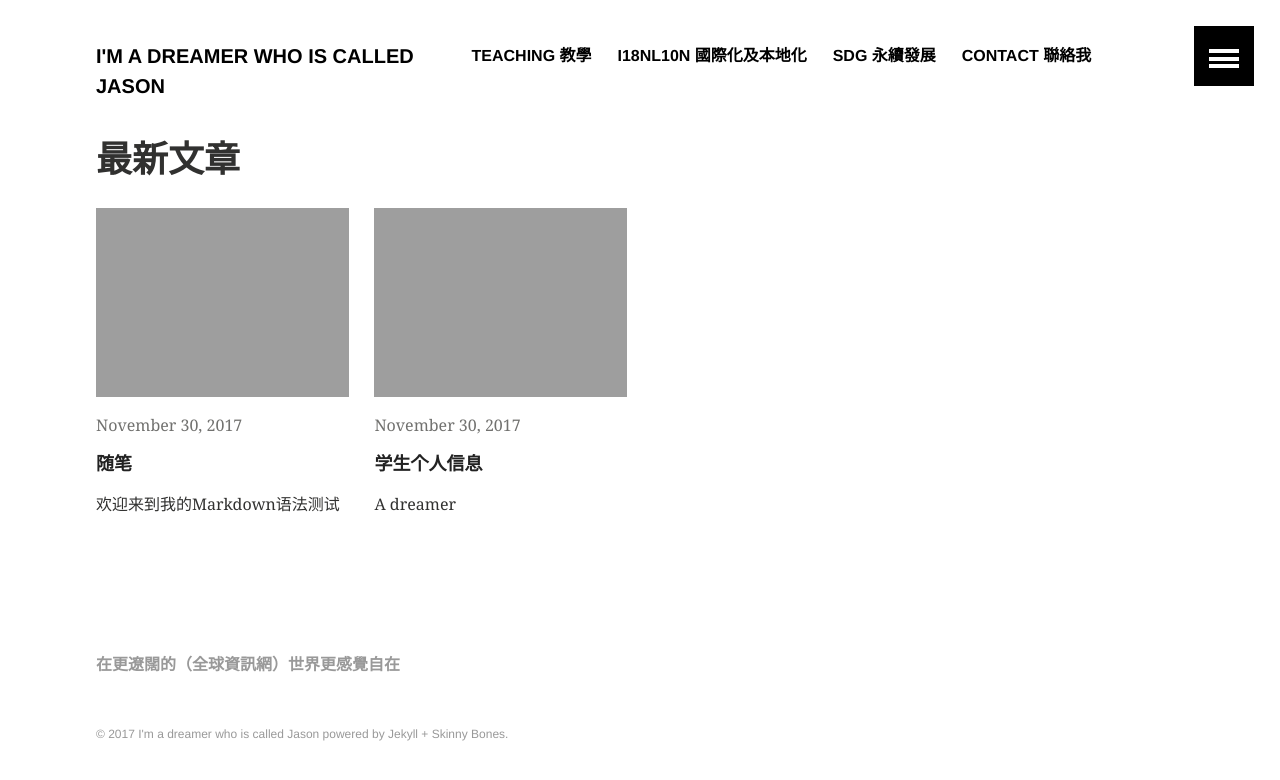
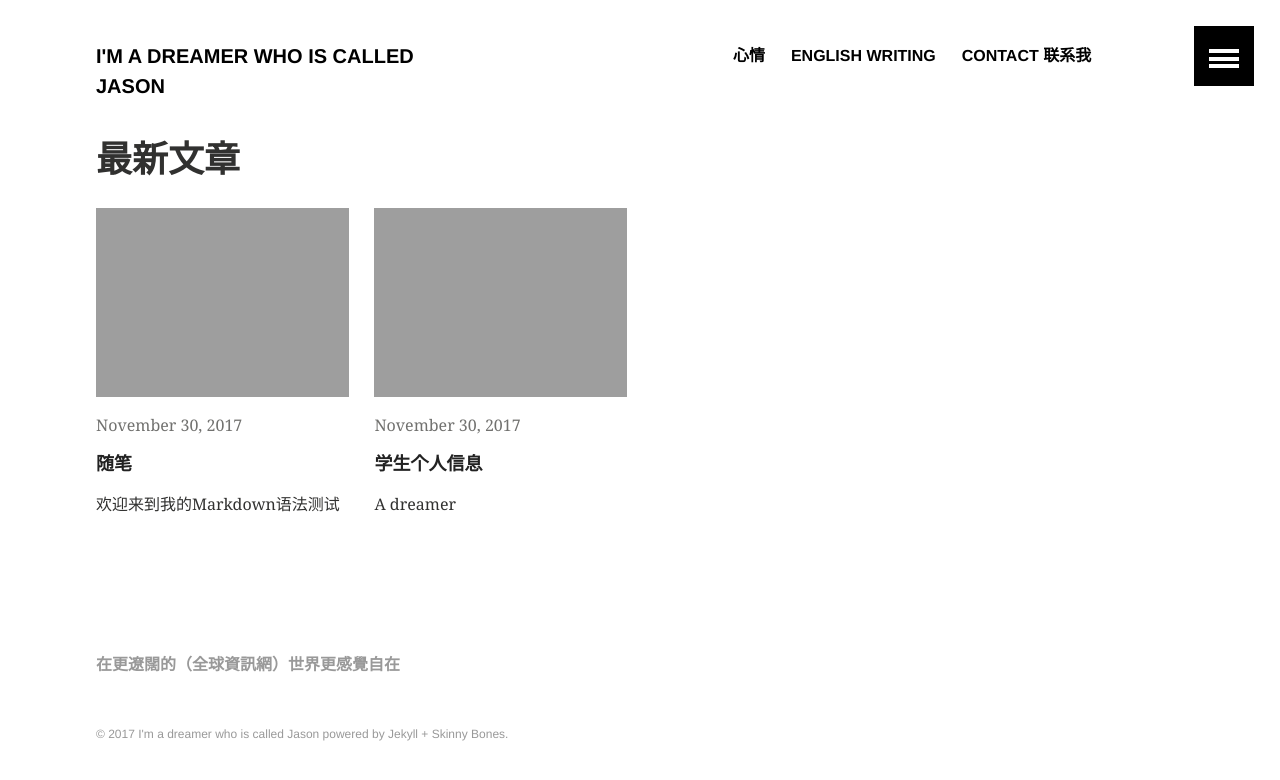
Before and after one commit to Jasonkira/Jasonkira.github.io, a Jekyll site: the page built from index.md, in a window 1280 px wide. Shown: the top 780 px of the page. Built offline with Jekyll 4.4.1, drawn with Linux system fonts in a browser that asks for light colours.

Commit message:
修改内容

```diff
--- a/_data/navigation.yml
+++ b/_data/navigation.yml
@@ -1,21 +1,16 @@
 # Site navigation links
 
-- title: Teaching 教學
+- title: 心情
   url: /teaching/
-  excerpt: "含体验式教学及混合式教学"
+  excerpt: "存放个人心情"
   image: 300x200.gif
 
-- title: i18nl10n 國際化及本地化
-  url: /i18nl10n/
-  excerpt: "含＂一带一路＂倡议"
+- title: English Writing
+  url: /English/
+  excerpt: "Love＂Friendship＂Moives"
   image: 300x200.gif
 
-- title: SDG 永續發展
-  url: /SDG/
-  excerpt: "Sustainable Development Goals，亦译可持续发展，含＂生态文明＂倡议"
+- title: CONTACT 联系我
+  url: /CONTACT/
+  excerpt: "联系我"
   image: 300x200.gif
-
-- title: Contact 聯絡我
-  url: /contact/
-  excerpt: "联络我"
-  image: 300x200.gif
```
